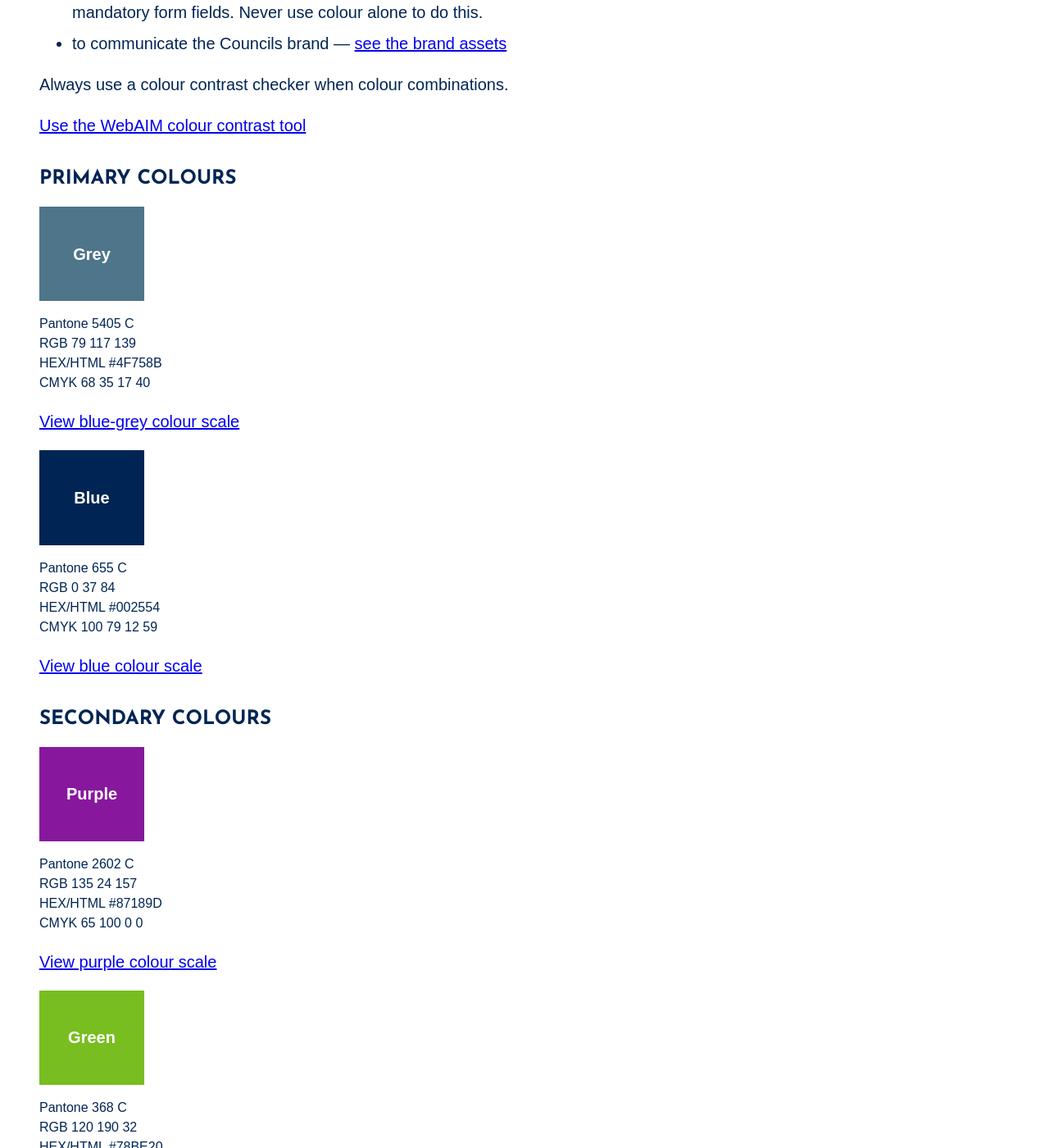
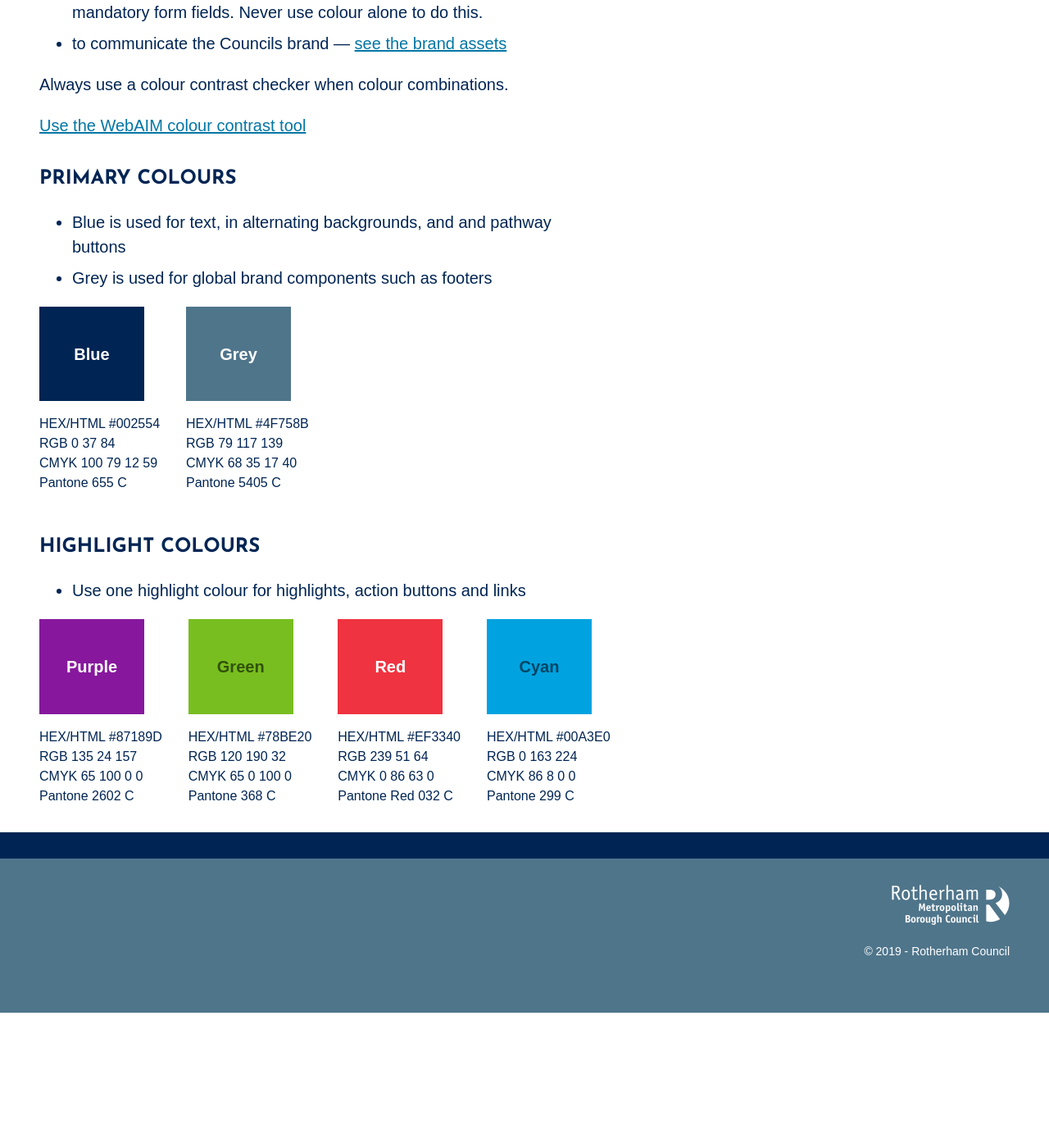
Before and after one commit to rothgov/design-manual, a Jekyll site: the page built from colours.html, in a window 1280 px wide and 1400 px high, scrolled down 463 px. Shown: the whole window at 82% size. Built offline with Jekyll 4.4.1, drawn with Linux system fonts in a browser that asks for light colours; some web fonts are replaced; after the commit the page ends 1698 px from its top, so only the background shows below that; some of the changed text lies outside the part shown.

Commit message:
Update colours.html

```diff
--- a/colours.html
+++ b/colours.html
@@ -6,79 +6,96 @@ layout: default
 <section class="ph3">
   <div class="container ph4-l pv3 center">
     <h1 class="f2 lh-title fw7 measure josefin ttu">Colours</h1>
-    <p class="">Use the Councils colour palette:</p>
+    <p class="measure-wide">Use the Councils colour palette:</p>
     <ul class="lh-copy measure-wide">
       <li class="mb2">to draw users’ focus to particular content areas</li>
       <li class="mb2">to give emphasis, depth and highlight to our work where needed</li>
       <li class="mb2">in the right context — for example dont use large amounts of colour in a form, it can distract the user</li>
       <li class="mb2">with restraint — users can read content better when we use limited colour</li>
       <li class="mb2">to help convey meaning to interaction patterns, for example, for mandatory form fields. Never use colour alone to do this.</li>
-      <li class="mb2">to communicate the Councils brand — <a href="/assets.html">see the brand assets</a>
+      <li class="mb2">to communicate the Councils brand — <a class="link cyan-d hover-cyan-xd" href="/design/assets.html">see the brand assets</a>
       </li>
     </ul>
     <p class="measure-wide">Always use a colour contrast checker when colour combinations.</p>
-    <p><a href="https://webaim.org/resources/contrastchecker/">Use the WebAIM colour contrast tool</a></p>
+    <p class="measure-wide"><a class="link cyan-d hover-cyan-xd" href="https://webaim.org/resources/contrastchecker/">Use the WebAIM colour contrast tool</a></p>
     <h3 class="f3 josefin ttu mt4 mb3">Primary Colours</h3>
+    <ul class="lh-copy measure-wide">
+      <li class="mb2">Blue is used for text, in alternating backgrounds, and and pathway buttons</li>
+      <li class="mb2">Grey is used for global brand components such as footers</li>
+    </ul>
+    <div class="flex flex-wrap">
+      <div class="pr4">
+        <div class="dib w4 tc bg-blue white pa3">
+          <h4>Blue</h4>
+        </div>
+        <ul class="f5 list pl0 lh-copy">
+          <li>HEX/HTML #002554</li>
+          <li>RGB 0 37 84</li>
+          <li>CMYK 100 79 12 59</li>
+          <li>Pantone 655 C</li>
+        </ul>
+      </div>
+      <div class="pr4">
         <div class="dib w4 tc bg-grey white pa3">
           <h4>Grey</h4>
         </div>
         <ul class="f5 list pl0 lh-copy">
+          <li>HEX/HTML #4F758B</li>
+          <li>RGB 79 117 139</li>
+          <li>CMYK 68 35 17 40</li>
           <li>Pantone 5405 C</li>
-      <li>RGB 79 117 139</li>
-      <li>HEX/HTML #4F758B</li>
-      <li>CMYK 68 35 17 40</li>
         </ul>
-    <p><a href="https://hihayk.github.io/scale/#4/4/80/80/0/0/20/20/4F758B/137/83/47">View blue-grey colour scale</a></p>
-    <div class="dib w4 tc bg-blue white pa3">
-      <h4>Blue</h4>
       </div>
-    <ul class="f5 list pl0 lh-copy">
-      <li>Pantone 655 C</li>
-      <li>RGB 0 37 84</li>
-      <li>HEX/HTML #002554</li>
-      <li>CMYK 100 79 12 59</li>
+    </div>
+    <h3 class="f3 josefin ttu mt4 mb3 blue-grey-5">Highlight colours</h3>
+    <ul class="lh-copy measure-wide">
+      <li class="mb2">Use one highlight colour for highlights, action buttons and links</li>
     </ul>
-    <p><a href="https://hihayk.github.io/scale/#4/4/80/80/0/0/20/20/002554/137/83/47">View blue colour scale</a></p>
-    <h3 class="f3 josefin ttu mt4 mb3 blue-grey-5">Secondary colours</h3>
+    <div class="flex flex-wrap">
+      <div class="pr4">
         <div class="dib w4 tc bg-purple white pa3">
           <h4>Purple</h4>
         </div>
         <ul class="f5 list pl0 lh-copy">
+          <li>HEX/HTML #87189D</li>
+          <li>RGB 135 24 157</li>
+          <li>CMYK 65 100 0 0</li>
           <li>Pantone 2602 C</li>
-      <li>RGB 135 24 157</li>
-      <li>HEX/HTML #87189D</li>
-      <li>CMYK 65 100 0 0</li>
         </ul>
-    <p><a href="https://hihayk.github.io/scale/#4/4/80/80/0/0/20/20/87189D/137/83/47">View purple colour scale</a></p>
-    <div class="dib w4 tc bg-green white pa3">
+      </div>
+      <div class="pr4">
+        <div class="dib w4 tc bg-green green-xd pa3">
           <h4>Green</h4>
         </div>
         <ul class="f5 list pl0 lh-copy">
+          <li>HEX/HTML #78BE20</li>
+          <li>RGB 120 190 32</li>
+          <li>CMYK 65 0 100 0</li>
           <li>Pantone 368 C</li>
-      <li>RGB 120 190 32</li>
-      <li>HEX/HTML #78BE20</li>
-      <li>CMYK 65 0 100 0</li>
         </ul>
-    <p><a href="https://hihayk.github.io/scale/#4/4/80/80/0/0/20/20/78BE20/137/83/47">View green colour scale</a></p>
+      </div>
+      <div class="pr4">
         <div class="dib w4 tc bg-red white pa3">
           <h4>Red</h4>
         </div>
         <ul class="f5 list pl0 lh-copy">
+          <li>HEX/HTML #EF3340</li>
+          <li>RGB 239 51 64</li>
+          <li>CMYK 0 86 63 0</li>
           <li>Pantone Red 032 C</li>
-      <li>RGB 239 51 64</li>
-      <li>HEX/HTML #EF3340</li>
-      <li>CMYK 0 86 63 0</li>
         </ul>
-    <p><a href="https://hihayk.github.io/scale/#4/4/80/80/0/0/20/20/EF3340/137/83/47">View red colour scale</a></p>
-    <div class="dib w4 tc bg-cyan white pa3">
+      </div>
+      <div class="pr4">
+        <div class="dib w4 tc bg-cyan cyan-xd pa3">
           <h4>Cyan</h4>
         </div>
         <ul class="f5 list pl0 lh-copy">
+          <li>HEX/HTML #00A3E0</li>
+          <li>RGB 0 163 224</li>
+          <li>CMYK 86 8 0 0</li>
           <li>Pantone 299 C</li>
-      <li>RGB 0 163 224</li>
-      <li>HEX/HTML #00A3E0</li>
-      <li>CMYK 86 8 0 0</li>
         </ul>
-    <p><a href="https://hihayk.github.io/scale/#4/4/80/80/0/0/20/20/89532F/137/83/47">View brown colour scale</a></p>
+      </div>
+    </div>
   </div>
 </section>
```
Lines whose indentation alone changed are shown as unchanged.
